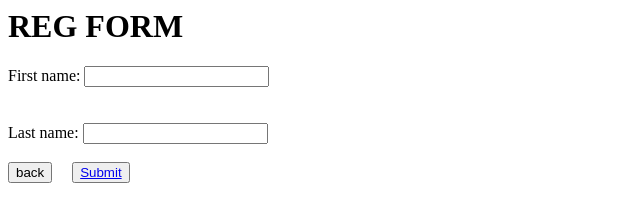
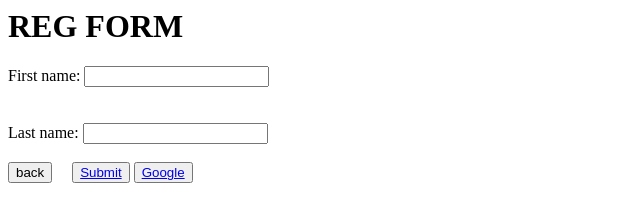
Before and after one commit to StainaJoseph/cr, a plain HTML site: page form.html in a window 1280 px wide. Shown: the whole page, without its empty margins (0-640 px from the left). Drawn offline with Linux system fonts and the light colour scheme.

Commit message:
Update form.html

```diff
--- a/form.html
+++ b/form.html
@@ -31,6 +31,8 @@ height="0" width="0" style="display:none;visibility:hidden"></iframe></noscript>
   <input type="text"><br><br>
   <button><a id="back_link",href="index.html">back</a></button>&nbsp; &nbsp;&nbsp;
 <button><a href="thankyou.html">Submit</a></button>
+<button><a href="www.google.co.in">Google</a></button>
+
 </form>
 </body>
 </html>
```
